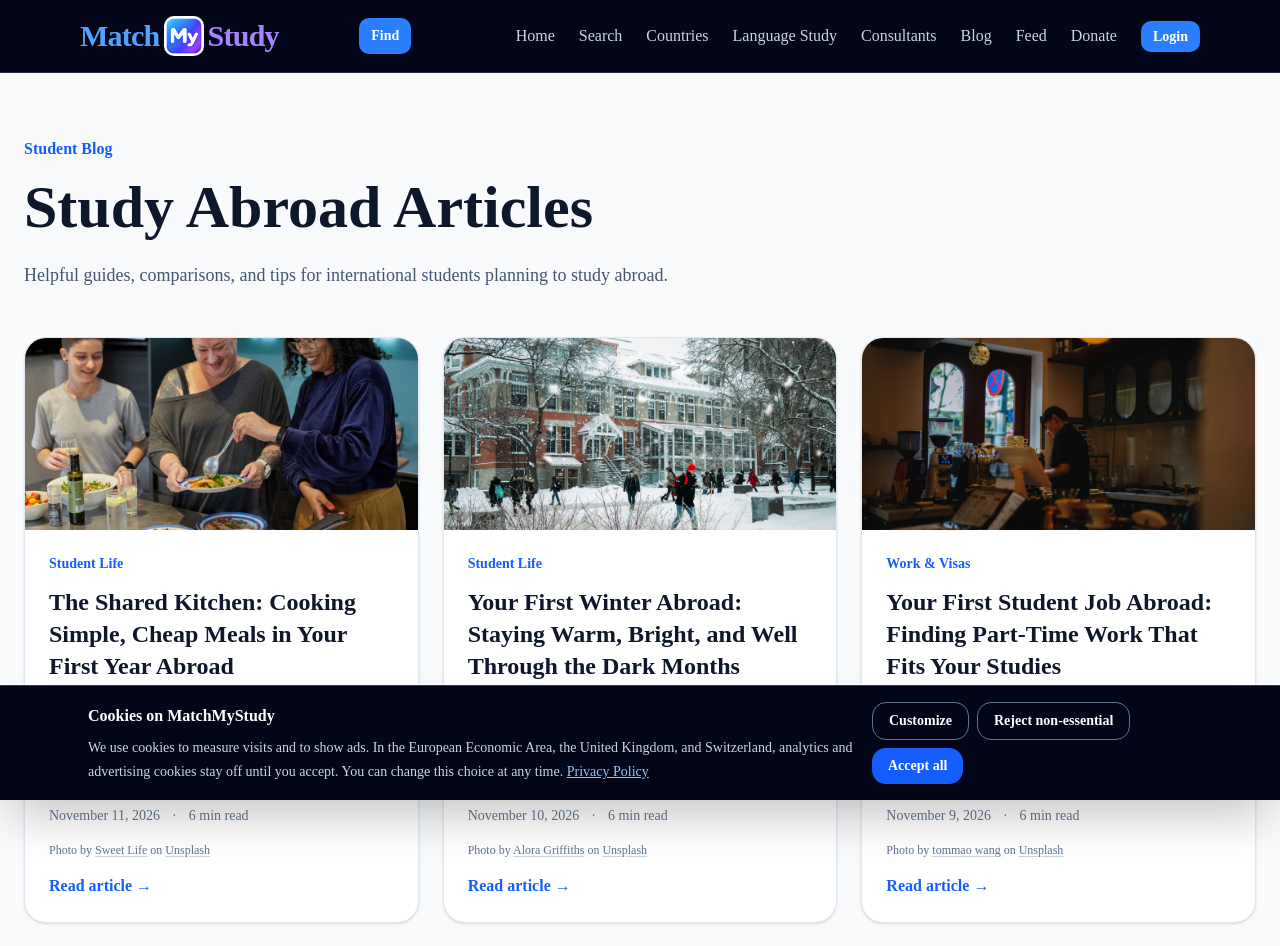
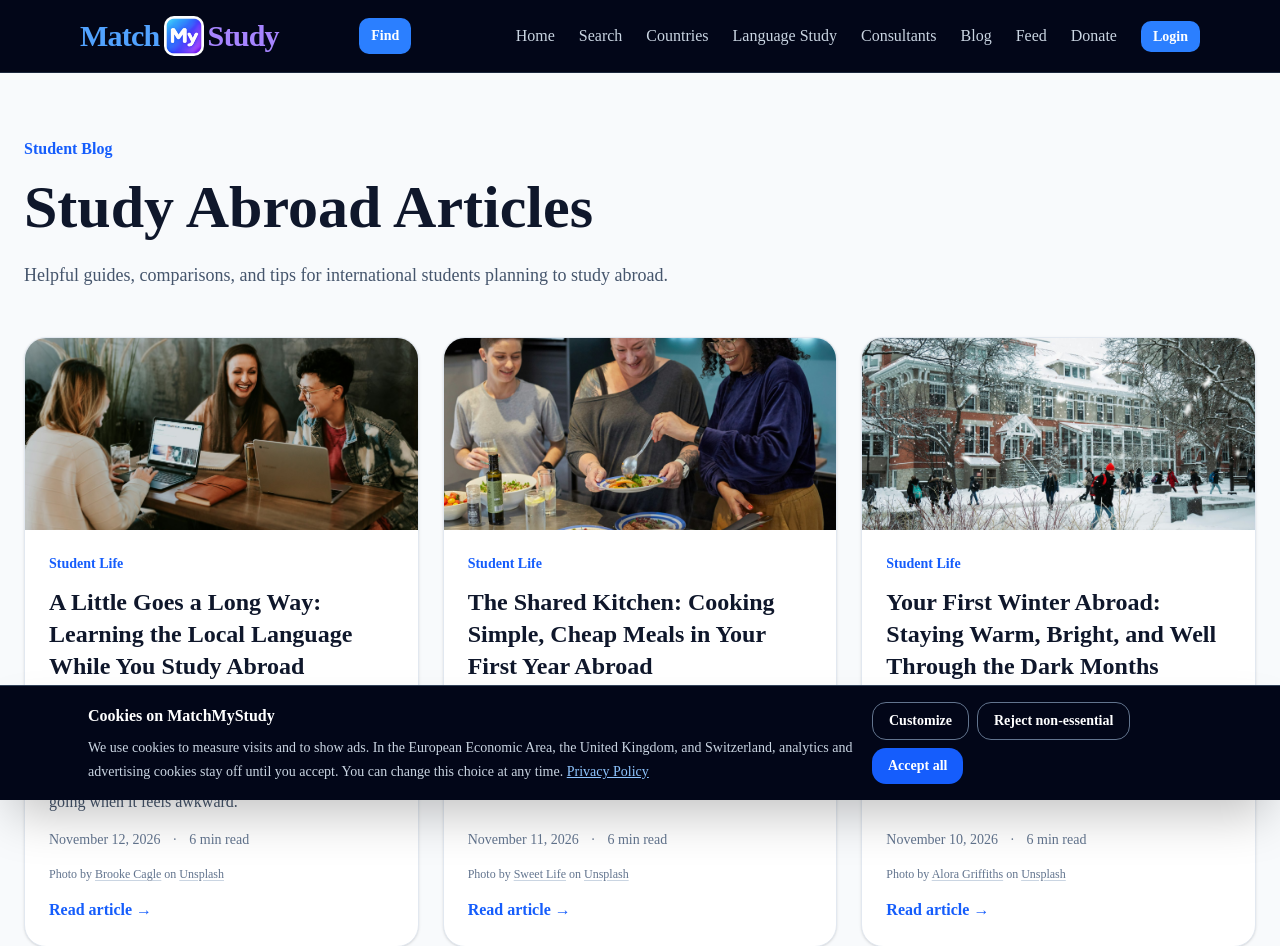
Before and after one commit to Ravindu612/MatchMyStudy, a Next.js app: page /blog in a window 1280 px wide. Shown: the top 946 px of the page. Built offline with nearby package versions, Linux system fonts and the light colour scheme; no server answers.

Commit message:
Add November 12 blog post: Learning the Local Language

```diff
--- a/data/blog/posts.ts
+++ b/data/blog/posts.ts
@@ -978,6 +978,55 @@ export const blogPosts: BlogPost[] = [
     },
   },
   {
+    title: "A Little Goes a Long Way: Learning the Local Language While You Study Abroad",
+    slug: "learn-the-local-language",
+    description:
+      "A practical, encouraging guide for international students studying in a country where English is not the everyday language: why a little goes a long way, where to start, free ways to practise, and how to keep going when it feels awkward.",
+    category: "Student Life",
+    date: "2026-11-12",
+    readTime: "6 min read",
+    intro:
+      "Plenty of international students study in a country where their whole degree is taught in English, yet the bakery, the bus driver, and the notice on the laundry room door all speak another language. It is easy to tell yourself you will get by without it. And often you can.\n\nBut even a small amount of the local language changes how a place feels. Ordering a coffee, asking for directions, or understanding a joke at a flat party turns a city you are visiting into a city you live in. You do not need to become fluent. You just need to start, and keep going a little at a time.",
+    sections: [
+      {
+        heading: "Why a few words matter more than you think",
+        text: "Learning the basics is less about grammar and more about connection. People tend to warm up quickly when you try, even if you only manage a greeting and a thank you before switching to English. It shows respect for the place you have chosen to live.\n\nThere are practical benefits too. Signs, timetables, supermarket labels, letters from your landlord, and forms at the local registration or tax office are not always translated. Part-time jobs in shops, cafés, and restaurants often expect at least some of the local language. And many students who hope to stay and work after graduating find that language skills make a real difference to their options. Check your university's careers service for what employers in your field actually expect.",
+      },
+      {
+        heading: "Start before you land",
+        text: "The months before departure are a gift. Even fifteen minutes a day of an app, a podcast for beginners, or a free online course will give you a head start. Focus on the phrases you will need in your first week: greetings, numbers, asking for help, ordering food, buying a transport ticket, and saying that you are still learning.\n\nLearn how the language sounds, not just how it looks. Listen to music, watch a children's programme, or follow a few local creators online. Your ear needs time to adjust, and arriving already used to the rhythm of the language makes those first conversations far less overwhelming.",
+      },
+      {
+        heading: "Use what your university already offers",
+        text: "Many universities run language courses for international students, sometimes free or at a reduced price, and some count towards your degree as elective credits. Look on your university's language centre or international office pages, or ask at welcome week. Places can fill up fast, so sign up early.\n\nAlso look for tandem or language-exchange programmes, where you are paired with a local student who wants to practise your language. You spend half the time in each language, and you both win. Student societies, conversation cafés, and international clubs are other easy ways to practise with people who are happy to be patient.",
+      },
+      {
+        heading: "Make the city your classroom",
+        text: "Every errand is a small lesson. Read the menu before you ask for the English one. Say your order out loud, even if you point at the same time. Read shop signs, adverts on the metro, and the backs of cereal boxes. Switch your phone or one favourite app into the local language once you know a few words.\n\nKeep a tiny notebook or a note on your phone for new words you meet during the day, and look them up in the evening. Words you actually needed stick far better than words from a list. Over a semester, those little moments add up to hundreds of words you genuinely use.",
+      },
+      {
+        heading: "Get comfortable with feeling awkward",
+        text: "The hardest part of learning a language abroad is not the grammar. It is the moment you try a sentence and the other person replies quickly in English. This happens a lot, especially in cities where many people speak English well. They are usually trying to be helpful, not dismissive.\n\nIt is fine to smile and say, in the local language, that you are practising and would like to continue. Many people will happily slow down. Mistakes are part of the process, and most listeners care far more that you are trying than whether your verb endings are perfect. Every slightly awkward conversation is one more step towards an easy one.",
+      },
+      {
+        heading: "Build a routine you can keep",
+        text: "Your studies come first, so keep your language goals realistic. A steady habit beats a burst of enthusiasm that fades by week four. Try a short daily slot, such as ten minutes of vocabulary on the bus and one conversation a week with a tandem partner or a friendly neighbour.\n\nSet small, concrete goals: order a full meal without English by the end of the month, follow a short news clip by the end of the semester, or make a phone call to book an appointment. Notice your progress. Looking back at the phrases you struggled with in your first week is one of the best motivators there is.",
+      },
+      {
+        heading: "When you need things in English",
+        text: "Learning the language does not mean you have to handle everything in it. For important matters such as your visa or residence permit, housing contracts, medical appointments, or anything legal, it is completely sensible to ask for English or to bring someone who can help translate. Your international office can often explain official letters and point you to services that work in English.\n\nUse translation apps as a support, not a crutch, and double-check anything that really matters with a person. The goal is not to prove anything. It is to feel more at home, one word at a time.",
+      },
+    ],
+    coverImage: "/images/blog/learn-the-local-language.jpg",
+    coverImageAlt: "Three students laughing and chatting around a café table with laptops and notebooks",
+    unsplash: {
+      photographerName: "Brooke Cagle",
+      photographerUrl: "https://unsplash.com/@brookecagle",
+      photoUrl:
+        "https://unsplash.com/photos/three-people-sitting-in-front-of-table-laughing-together-g1Kr4Ozfoac",
+    },
+  },
+  {
     title: "Canada vs Australia for International Students",
     slug: "canada-vs-australia",
     description:
```
Also changed, not shown: public/images/blog/learn-the-local-language.jpg (added).
